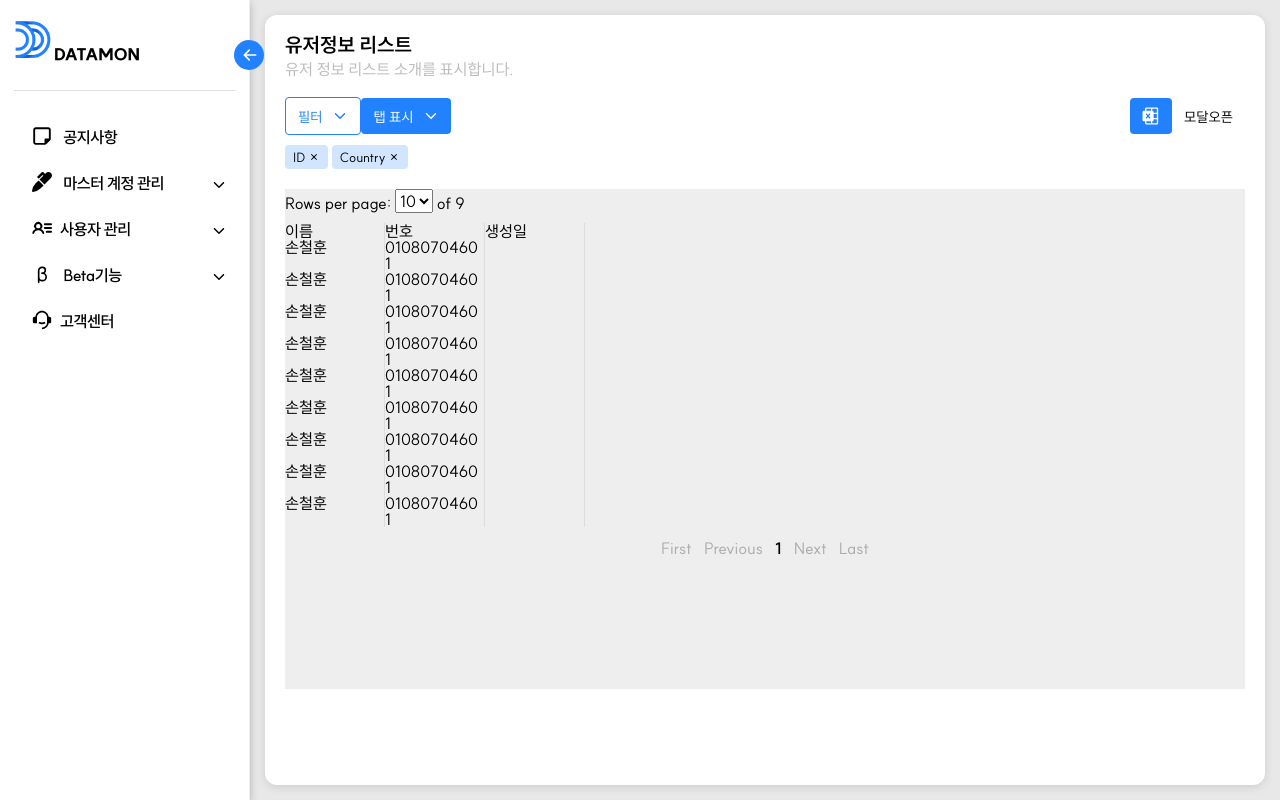
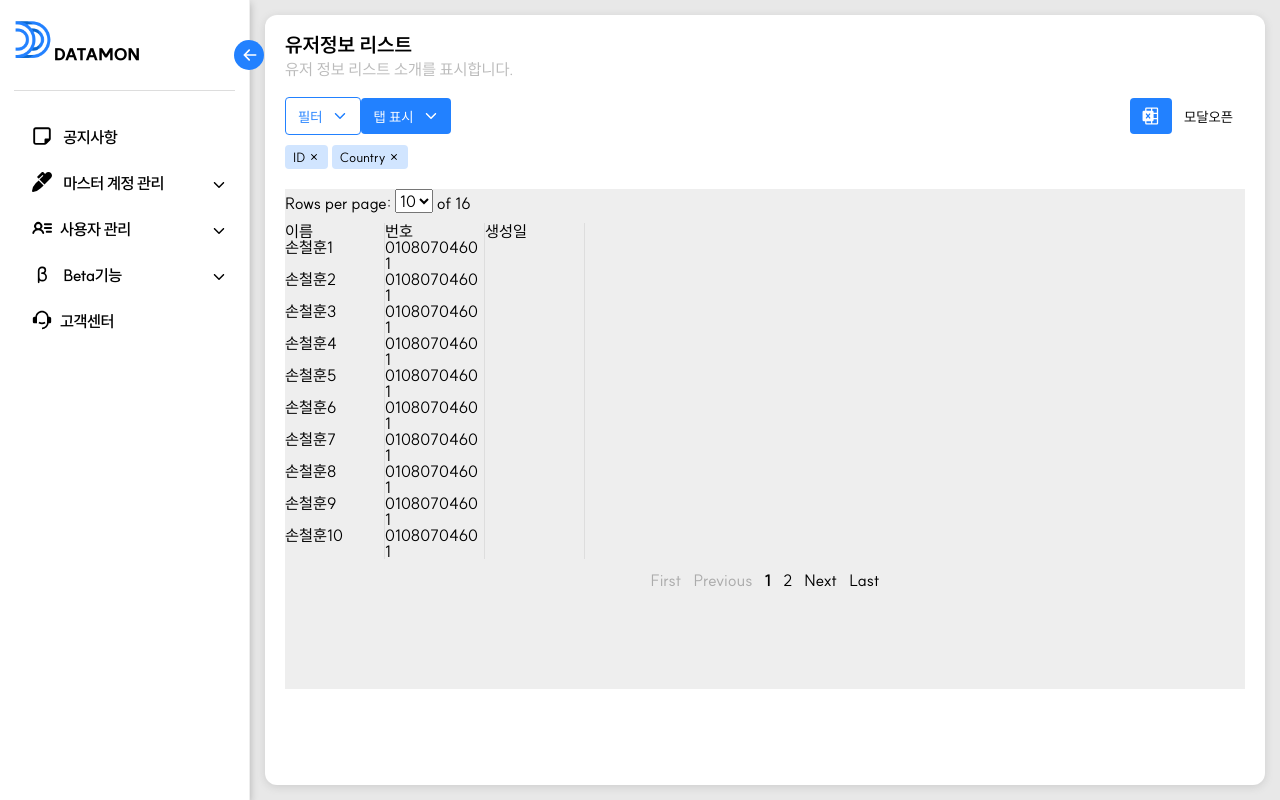
Before and after one commit to GolDHoon/datamon_view2, a Next.js app: page /layout/ad/custInfo in a window 1280 px wide. Built offline with nearby package versions, Linux system fonts and the light colour scheme.

Commit message:
테이블 컴포넌트 수정

```diff
--- a/src/app/components/CommonDataGrid.tsx
+++ b/src/app/components/CommonDataGrid.tsx
@@ -87,6 +87,7 @@ const CommonDataGrid: NextPage<DataGridProps> = ({ columns = [], rows = [] }) =>
     const [sortConfig, setSortConfig] = useState<{ key: string; direction: 'asc' | 'desc' }[]>([]); // 정렬 설정 상태 관리
     const [currentPage, setCurrentPage] = useState(1); // 현재 페이지 상태 관리
     const [rowsPerPage, setRowsPerPage] = useState(10); // 페이지 당 보여줄 행 수 상태 관리
+    const [currentRows, setRows] = useState(rows); // 현재 행 상태 관리
 
     const tableRef = useRef<HTMLDivElement>(null); // 테이블 참조
 
@@ -142,8 +143,14 @@ const CommonDataGrid: NextPage<DataGridProps> = ({ columns = [], rows = [] }) =>
             newSortConfig = [...sortConfig, { key: columnKey, direction: 'asc' }];
         }
 
+        // @ts-ignore
         setSortConfig(newSortConfig); // 정렬 상태 갱신
     };
+
+    const onRowDoubleClick = (row:any) => {
+        const updatedRows = currentRows.filter(r => r !== row);
+        setRows(updatedRows); // 상태 업데이트
+    }
 
     const sortedRows = useCallback(
         (rows: any[]) => {
@@ -167,9 +174,9 @@ const CommonDataGrid: NextPage<DataGridProps> = ({ columns = [], rows = [] }) =>
         setCurrentPage(1); // 페이지당 행 수 변경 시 페이지를 1로 초기화
     };
 
-    const paginatedRows = sortedRows(rows).slice((currentPage - 1) * rowsPerPage, currentPage * rowsPerPage); // 페이지네이션된 행
+    const paginatedRows = sortedRows(currentRows).slice((currentPage - 1) * rowsPerPage, currentPage * rowsPerPage); // 페이지네이션된 행
 
-    const totalPages = Math.ceil(rows.length / rowsPerPage); // 총 페이지 수 계산
+    const totalPages = Math.ceil(currentRows.length / rowsPerPage); // 총 페이지 수 계산
 
     const handlePageChange = (page: number) => {
         setCurrentPage(page); // 페이지 변경
@@ -185,7 +192,7 @@ const CommonDataGrid: NextPage<DataGridProps> = ({ columns = [], rows = [] }) =>
                         <option value={10}>10</option>
                         <option value={15}>15</option>
                     </select>
-                    <span> of {rows.length} </span> {/* 총 데이터 건수 표시 */}
+                    <span> of {currentRows.length} </span> {/* 총 데이터 건수 표시 */}
                 </div>
                 <div style={{ display: 'flex' }}>
                     {currentColumns.map((column, index) => (
@@ -203,7 +210,11 @@ const CommonDataGrid: NextPage<DataGridProps> = ({ columns = [], rows = [] }) =>
                 </div>
                 <div>
                     {paginatedRows.map((row, index2) => (
-                        <div key={index2} style={{ display: 'flex' }}>
+                        <div
+                            key={index2}
+                            style={{ display: 'flex', cursor: 'pointer' }} // 스타일 추가하여 행의 클릭 가능함을 나타냄
+                            onDoubleClick={() => onRowDoubleClick(row)} // 행을 더블 클릭 시 onRowDoubleClick 핸들러 호출
+                        >
                             {currentColumns.map((column, index) => (
                                 <div key={`${index2}-${index}`} style={{ width: columnWidths[index], borderRight: '1px solid #ddd' }}>
                                     {row[column.key]}
--- a/src/app/layout/ad/custInfo/page.tsx
+++ b/src/app/layout/ad/custInfo/page.tsx
@@ -99,8 +99,6 @@ export default function page (){
         <div className="toggle_type">
             <ul>
                 <li className="toggle_box"><span>옵션1</span><CommonToggle /> </li>
-    <li className="toggle_box"><span>옵션2</span><CommonToggle /> </li>
-    <li className="toggle_box"><span>옵션3</span><CommonToggle /> </li>
             </ul>
         </div>
 
@@ -110,9 +108,6 @@ export default function page (){
                 <li>
                     <input type="checkbox" name="" id="1" /> <label htmlFor="1">체크리스트1</label>
                 </li>
-    <li> <input type="checkbox" name="" id="2" /> <label htmlFor="2">체크리스트1체크리스트1체크리스트1체크리스트1체크리스트1</label></li>
-    <li> <input type="checkbox" name="" id="3" /> <label htmlFor="3">체크리스트1</label></li>
-    <li> <input type="checkbox" name="" id="4" /> <label htmlFor="4">체크리스트1</label></li>
             </ul>
         </div>
 
@@ -143,8 +138,6 @@ export default function page (){
             <li>품질</li>
         </ul>
     </div>
-
-
 </div>
 
 <div className="right">
@@ -184,15 +177,22 @@ export default function page (){
          name: "생성일",
          key: "createDate"
      }]}
-     rows={[{이름:"손철훈", 번호:"01080704601"}
-     ,{이름:"손철훈", 번호:"01080704601"}
-     ,{이름:"손철훈", 번호:"01080704601"}
-     ,{이름:"손철훈", 번호:"01080704601"}
-     ,{이름:"손철훈", 번호:"01080704601"}
-     ,{이름:"손철훈", 번호:"01080704601"}
-     ,{이름:"손철훈", 번호:"01080704601"}
-     ,{이름:"손철훈", 번호:"01080704601"}
-     ,{이름:"손철훈", 번호:"01080704601"}]}/>
+     rows={[{이름:"손철훈1", 번호:"01080704601"}
+     ,{이름:"손철훈2", 번호:"01080704601"}
+     ,{이름:"손철훈3", 번호:"01080704601"}
+     ,{이름:"손철훈4", 번호:"01080704601"}
+     ,{이름:"손철훈5", 번호:"01080704601"}
+     ,{이름:"손철훈6", 번호:"01080704601"}
+     ,{이름:"손철훈7", 번호:"01080704601"}
+     ,{이름:"손철훈8", 번호:"01080704601"}
+     ,{이름:"손철훈9", 번호:"01080704601"}
+     ,{이름:"손철훈10", 번호:"01080704601"}
+     ,{이름:"손철훈11", 번호:"01080704601"}
+     ,{이름:"손철훈12", 번호:"01080704601"}
+     ,{이름:"손철훈13", 번호:"01080704601"}
+     ,{이름:"손철훈14", 번호:"01080704601"}
+     ,{이름:"손철훈15", 번호:"01080704601"}
+     ,{이름:"손철훈16", 번호:"01080704601"}]}/>
 </section>
 </div>
 </CommonLayout>
```
Lines whose indentation alone changed are shown as unchanged.
